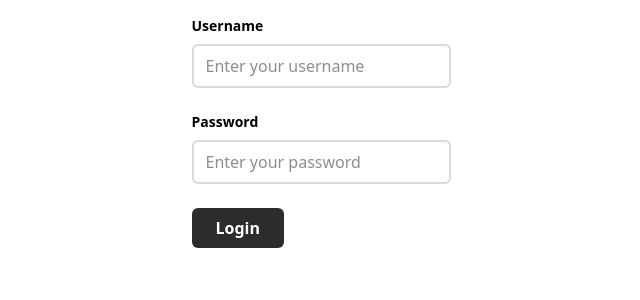
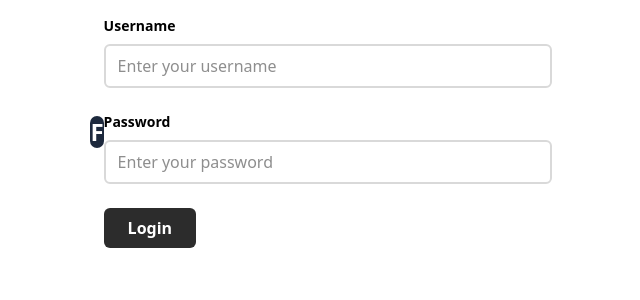
Before and after one commit to NLuke17/Telestration, a React app in the folder frontend/: page /login in a window 1280 px wide. Shown: the top 300 px of the page, without its empty margins (319-959 px from the left). Built offline with nearby package versions, Linux system fonts and the light colour scheme; no server answers; the HTML template or start-up script is replaced by a standard one.

Commit message:
Fixed initial avatar css

```diff
--- a/frontend/src/components/AuthForm.tsx
+++ b/frontend/src/components/AuthForm.tsx
@@ -12,7 +12,7 @@ const AuthForm = () => {
     }
 
     return (
-        <form onSubmit={handleLogin}>
+        <form className='w-full max-w-md' onSubmit={handleLogin}>
             <div className='flex flex-col gap-6'>
             <div className="flex flex-col">
                 <InputField
--- a/frontend/src/components/Avatar.tsx
+++ b/frontend/src/components/Avatar.tsx
@@ -1,16 +1,15 @@
 interface AvatarProps {
     name: string;
     sizeX?: string;
-    sizeY?: string;
     className?: string;
 }
 
-export default function InitialAvatar({ name, sizeX='16', sizeY='16', className = "" }: AvatarProps) {
+export default function InitialAvatar({ name, sizeX='16', className="" }: AvatarProps) {
   // Get first letter, default to '?' if name is empty
   const initial = name ? name.charAt(0).toUpperCase() : '?';
 
   return (
-    <div className={`w-${sizeX} h-${sizeY} rounded-full bg-slate-800 text-white flex items-center justify-center font-bold text-2xl shadow-inner ${className}`}>
+    <div className={`w-${sizeX} aspect-square bg-slate-800 rounded-full flex justify-center items-center text-white text-2xl font-bold ${className}`}>
       {initial}
     </div>
   );
--- a/frontend/src/components/Container.tsx
+++ b/frontend/src/components/Container.tsx
@@ -1,12 +1,13 @@
 interface ContainerProps {
     ratio?: string;
+    width: string;
     children: React.ReactNode;
     className?: string;
 }
 
-export default function Container({ratio='3/4', children, className=''}: ContainerProps) {
+export default function Container({ratio='5/9', width='900', children, className=''}: ContainerProps) {
     return (
-        <div className={`w-full aspect-[${ratio}] flex items-center justify-center ${className}`}>
+        <div className={`w-[${width}px] aspect-[${ratio}] flex items-center justify-center ${className}`}>
             {children}
         </div>
     );
--- a/frontend/src/pages/LoginPage.tsx
+++ b/frontend/src/pages/LoginPage.tsx
@@ -1,10 +1,12 @@
 import React from 'react';
 import AuthForm from '../components/AuthForm';
 import Container from '../components/Container';
+import InitialAvatar from '../components/Avatar';
 
 const LoginPage: React.FC = () => {
     return (
-        <Container>
+        <Container width='900'>
+            <InitialAvatar name='Firestone'/>
             <AuthForm />
         </Container>
     );
```
